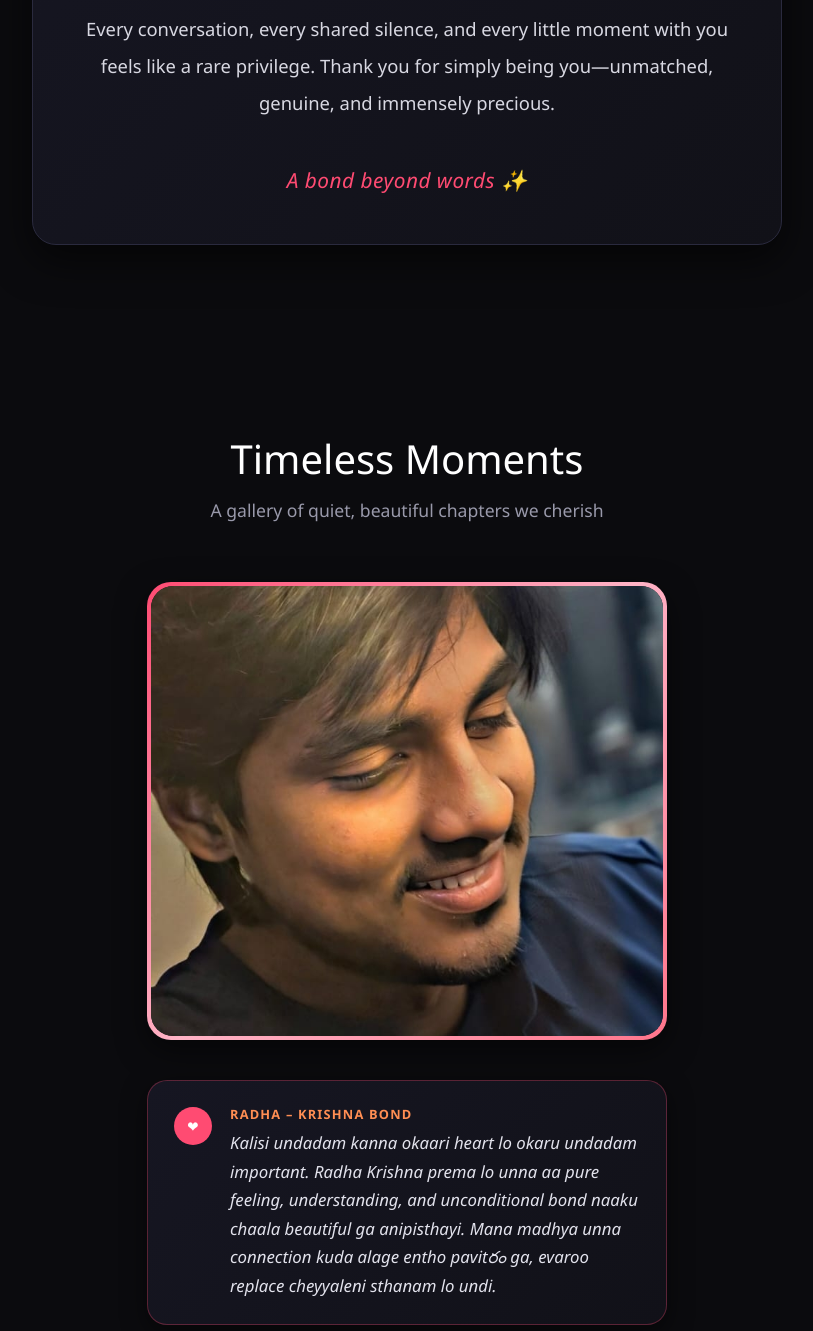
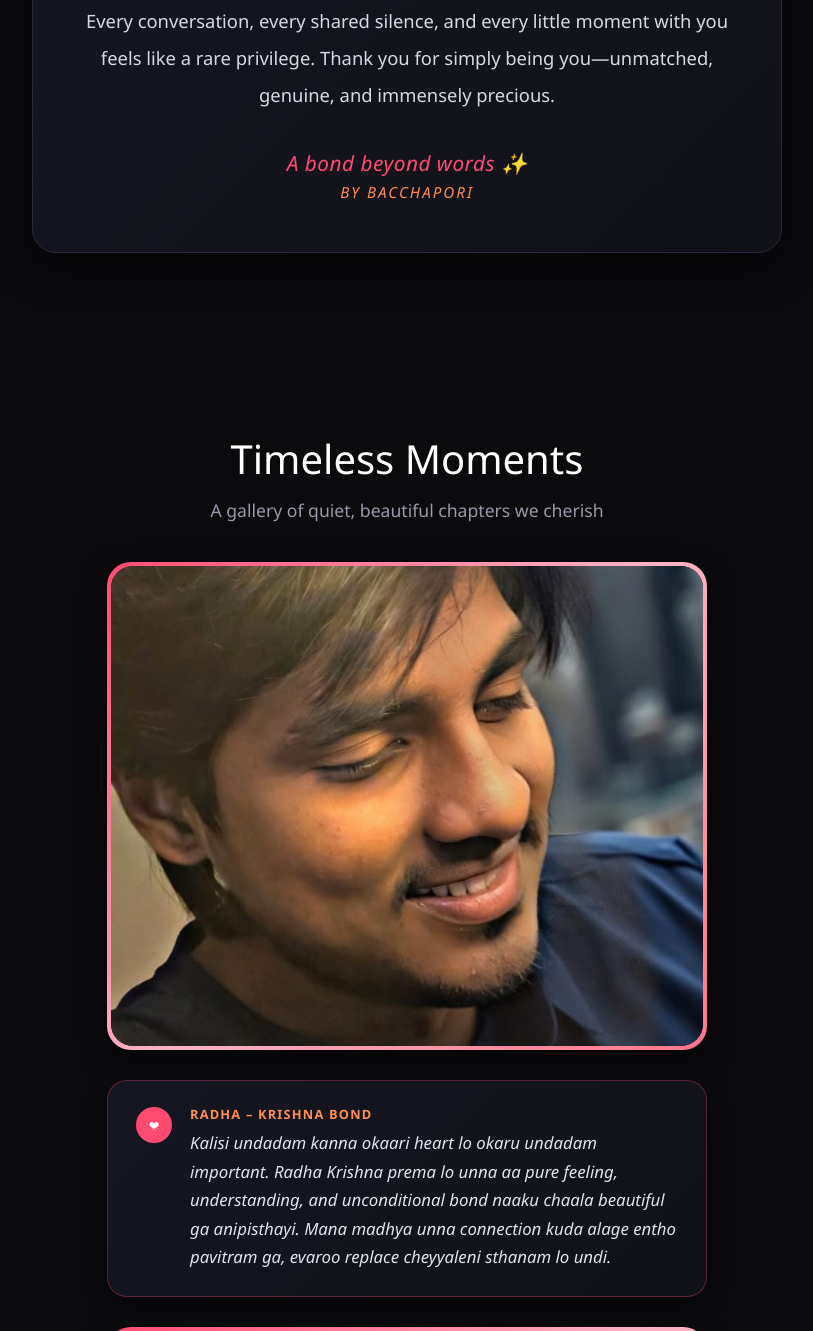
Before and after one commit to t29441665-blip/Birthday-wishes, a plain HTML site: page index.html in a window 1280 px wide. Shown: the part 1249-2580 px from the top of the page, without its empty margins (233-1046 px from the left). Drawn offline with Linux system fonts and the light colour scheme.

Commit message:
Update index.html

```diff
--- a/index.html
+++ b/index.html
@@ -152,17 +152,16 @@
             min-height: auto;
         }
 
-        .photo-grid {
+        .memory-flow {
             display: flex;
             flex-direction: column;
-            gap: 40px;
+            gap: 30px;
             width: 100%;
-            max-width: 520px;
-            margin-top: 20px;
+            max-width: 600px;
+            margin: 0 auto;
             align-items: center;
         }
 
-        /* Photo card styling */
         .photo-card {
             background: linear-gradient(135deg, #ff4b72, #ffb3c6, #ff758c);
             padding: 4px;
@@ -175,21 +174,19 @@
             background: #111118;
             border-radius: 22px;
             overflow: hidden;
-            text-align: left;
         }
 
         .photo-card img {
             width: 100%;
-            height: 450px;
+            height: 480px;
             object-fit: cover;
             display: block;
         }
 
-        /* --- DETAILED PARAGRAPH TEXT BOX BETWEEN IMAGES --- */
-        .between-text-box {
+        .text-box {
             background: linear-gradient(135deg, #161622 0%, #111118 100%);
             border: 1px solid rgba(255, 75, 114, 0.3);
-            padding: 24px 26px;
+            padding: 24px 28px;
             border-radius: 20px;
             width: 100%;
             display: flex;
@@ -202,13 +199,13 @@
         .box-heart {
             background: #ff4b72;
             color: white;
-            width: 38px;
-            height: 38px;
+            width: 36px;
+            height: 36px;
             display: flex;
             align-items: center;
             justify-content: center;
             border-radius: 50%;
-            font-size: 15px;
+            font-size: 14px;
             flex-shrink: 0;
             margin-top: 2px;
         }
@@ -232,12 +229,23 @@
         }
 
         .signature-box {
-            margin-top: 45px;
+            margin-top: 35px;
             font-size: 1.3rem;
             font-style: italic;
             color: #ff4b72;
             font-weight: 500;
             letter-spacing: 0.5px;
+            display: flex;
+            flex-direction: column;
+            gap: 5px;
+            align-items: center;
+        }
+
+        .signature-box .creator-tag {
+            font-size: 0.95rem;
+            color: #ff8e53;
+            letter-spacing: 2px;
+            text-transform: uppercase;
         }
 
         .music-btn {
@@ -275,15 +283,16 @@
             section { padding: 50px 15px; }
             .photo-card img { height: 400px; }
             .message-card { padding: 35px 20px; }
-            .between-text-box { padding: 18px 20px; }
-            .box-text p { font-size: 0.98rem; }
+            .text-box { padding: 18px 20px; }
+            .box-text p { font-size: 0.95rem; }
         }
     </style>
 </head>
-<body onclick="playBgMusic()">
+<body onclick="triggerMusic()">
 
     <audio id="bgSong" loop preload="auto">
         <source src="bgmusic.mp3" type="audio/mpeg">
+        Your browser does not support the audio element.
     </audio>
 
     <button class="music-btn" onclick="toggleBgMusic(event)">
@@ -297,7 +306,6 @@
     <div class="heart" style="left: 65%; animation-delay: 4.5s;">♥</div>
     <div class="heart" style="left: 85%; animation-delay: 2s;">♥</div>
 
-    <!-- HERO SECTION -->
     <section class="hero">
         <div class="hero-content">
             <div class="label">To My Man</div>
@@ -311,7 +319,6 @@
         </div>
     </section>
 
-    <!-- MESSAGE SECTION -->
     <section>
         <div class="message-container">
             <h2 class="title">If I had to explain...</h2>
@@ -323,42 +330,40 @@
                 <p>
                     Every conversation, every shared silence, and every little moment with you feels like a rare privilege. Thank you for simply being you—unmatched, genuine, and immensely precious.
                 </p>
-                <div class="signature-box">A bond beyond words ✨</div>
+                <div class="signature-box">
+                    <span>A bond beyond words ✨</span>
+                    <div class="creator-tag">by bacchapori</div>
+                </div>
             </div>
         </div>
     </section>
 
-    <!-- GALLERY SECTION (PHOTOS WITH FULL PARAGRAPH TEXT BOXES BETWEEN THEM) -->
     <section class="gallery">
         <h2 class="title">Timeless Moments</h2>
         <p class="subtitle">A gallery of quiet, beautiful chapters we cherish</p>
 
-        <div class="photo-grid">
-            <!-- Photo 1 -->
+        <div class="memory-flow">
             <div class="photo-card">
                 <div class="photo-inner">
                     <img src="Screenshot_20260829_135406.jpg" alt="Memory 1">
                 </div>
             </div>
 
-            <!-- Full Paragraph Box Between Photo 1 & 2 -->
-            <div class="between-text-box">
+            <div class="text-box">
                 <div class="box-heart">❤</div>
                 <div class="box-text">
                     <span>Radha – Krishna Bond</span>
-                    <p>Kalisi undadam kanna okaari heart lo okaru undadam important. Radha Krishna prema lo unna aa pure feeling, understanding, and unconditional bond naaku chaala beautiful ga anipisthayi. Mana madhya unna connection kuda alage entho pavitరం ga, evaroo replace cheyyaleni sthanam lo undi.</p>
+                    <p>Kalisi undadam kanna okaari heart lo okaru undadam important. Radha Krishna prema lo unna aa pure feeling, understanding, and unconditional bond naaku chaala beautiful ga anipisthayi. Mana madhya unna connection kuda alage entho pavitram ga, evaroo replace cheyyaleni sthanam lo undi.</p>
                 </div>
             </div>
 
-            <!-- Photo 2 -->
             <div class="photo-card">
                 <div class="photo-inner">
                     <img src="Screenshot_20260829_135415.jpg" alt="Memory 2">
                 </div>
             </div>
 
-            <!-- Full Paragraph Box Between Photo 2 & 3 -->
-            <div class="between-text-box">
+            <div class="text-box">
                 <div class="box-heart">❤</div>
                 <div class="box-text">
                     <span>Pure Presence & Comfort</span>
@@ -366,15 +371,13 @@
                 </div>
             </div>
 
-            <!-- Photo 3 -->
             <div class="photo-card">
                 <div class="photo-inner">
                     <img src="Screenshot_20260829_135430.jpg" alt="Memory 3">
                 </div>
             </div>
 
-            <!-- Full Paragraph Box Between Photo 3 & 4 -->
-            <div class="between-text-box">
+            <div class="text-box">
                 <div class="box-heart">❤</div>
                 <div class="box-text">
                     <span>Beyond Words & Time</span>
@@ -382,15 +385,13 @@
                 </div>
             </div>
 
-            <!-- Photo 4 -->
             <div class="photo-card">
                 <div class="photo-inner">
                     <img src="Screenshot_20260829_135445.jpg" alt="Memory 4">
                 </div>
             </div>
 
-            <!-- Full Paragraph Box Between Photo 4 & 5 -->
-            <div class="between-text-box">
+            <div class="text-box">
                 <div class="box-heart">❤</div>
                 <div class="box-text">
                     <span>Endless Feelings</span>
@@ -398,7 +399,6 @@
                 </div>
             </div>
 
-            <!-- Photo 5 -->
             <div class="photo-card">
                 <div class="photo-inner">
                     <img src="Screenshot_20260829_135737.jpg" alt="Memory 5">
@@ -411,20 +411,20 @@
         var bgSong = document.getElementById("bgSong");
         var isPlaying = false;
 
-        function playBgMusic() {
+        function triggerMusic() {
             if (!isPlaying) {
                 bgSong.play().then(() => {
                     isPlaying = true;
                     document.getElementById("musicText").innerText = "Pause Music";
                     document.getElementById("musicIcon").innerText = "🎶";
                 }).catch(e => {
-                    console.log("Audio waiting for user interaction.");
+                    console.log("Audio play blocked or waiting for interaction.");
                 });
             }
         }
 
         function toggleBgMusic(e) {
-            if (e) e.stopPropagation();
+            e.stopPropagation();
             if (isPlaying) {
                 bgSong.pause();
                 isPlaying = false;
@@ -435,6 +435,8 @@
                     isPlaying = true;
                     document.getElementById("musicText").innerText = "Pause Music";
                     document.getElementById("musicIcon").innerText = "🎶";
+                }).catch(err => {
+                    alert("Please make sure 'bgmusic.mp3' file is uploaded in your GitHub repository!");
                 });
             }
         }
```
